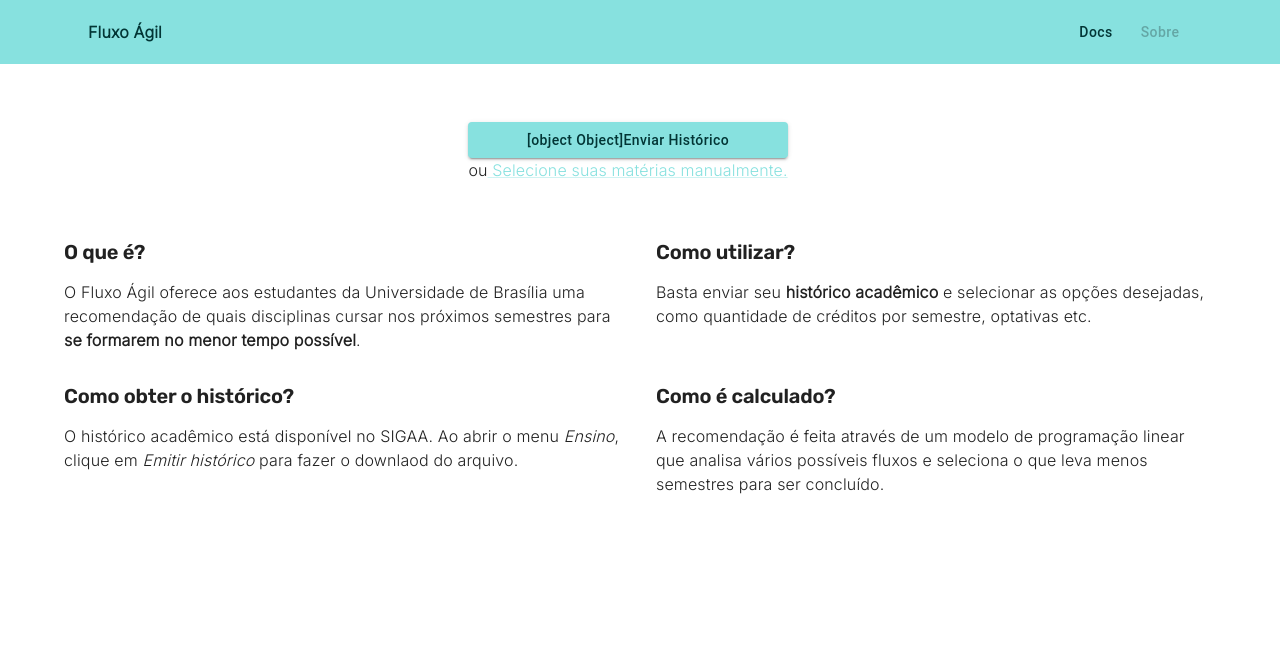
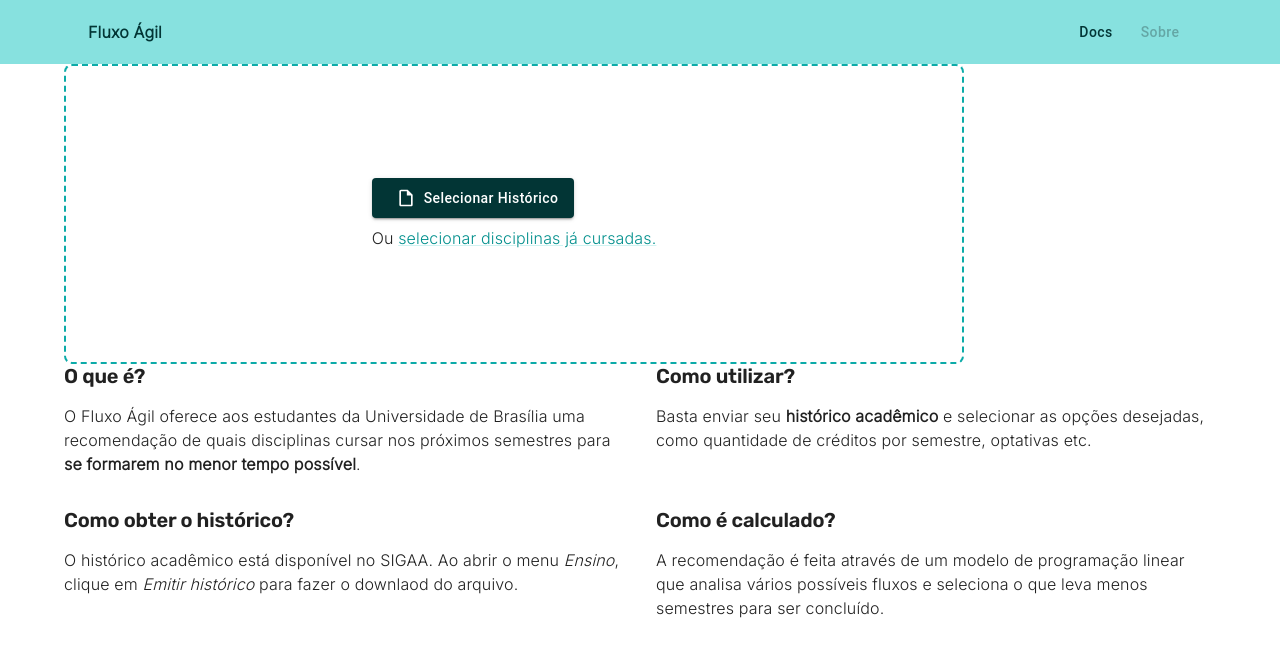
Before and after one commit to UnBArqDsw2022-1/2022.1_G4_FluxoAgil-client, a React (Vite) app: page / in a window 1280 px wide. Shown: the top 656 px of the page. Built offline with nearby package versions, Linux system fonts and the light colour scheme.

Commit message:
feat: realiza melhorias

```diff
--- a/src/App.tsx
+++ b/src/App.tsx
@@ -10,7 +10,11 @@ function App() {
       <Header />
 
       <Container>
-        <UploadComponent onFileSelected={() => null} />
+        <UploadComponent
+          onFileSelected={() => {
+            return ''
+          }}
+        />
 
         <Guide />
       </Container>
--- a/src/components/ButtonComponent/index.tsx
+++ b/src/components/ButtonComponent/index.tsx
@@ -1,31 +1,57 @@
 /* eslint-disable react/require-default-props */
-import { Button, Grid, ThemeProvider } from '@mui/material'
+import {
+  Button,
+  Container,
+  CssBaseline,
+  Grid,
+  ThemeProvider,
+} from '@mui/material'
 import React from 'react'
+import InsertDriveFileOutlinedIcon from '@mui/icons-material/InsertDriveFileOutlined'
+import theme from '../../utilities/theme'
 
 interface Props {
-  icon?: any
+  isUpload: boolean
   label: string
   onClick: () => void
   variant?: 'contained' | 'outlined' | 'text'
+  color?: 'primary' | 'secondary'
 }
 
 const defaultProps: Props = {
-  icon: null,
+  isUpload: false,
   label: '',
   onClick: () => null,
   variant: 'contained',
+  color: 'secondary',
 }
 
 export default function ButtonComponent(props: Props = defaultProps) {
   return (
-    // <ThemeProvider theme={}>
-    <Grid container>
-      <Grid item xs={12}>
-        <Button variant={props.variant} fullWidth onClick={props.onClick}>
-          {props.icon !== null ? props.icon + props.label : props.label}
-        </Button>
+    <ThemeProvider theme={theme}>
+      <CssBaseline />
+      <Grid container>
+        <Grid item xs={12}>
+          <Button
+            variant={props.variant}
+            onClick={props.onClick}
+            color={props.color}
+            sx={{
+              padding: '8px 16px',
+            }}
+          >
+            {props.isUpload ? (
+              <InsertDriveFileOutlinedIcon
+                fontSize="small"
+                sx={{ marginX: 1 }}
+              />
+            ) : (
+              ''
+            )}
+            {props.label}
+          </Button>
+        </Grid>
       </Grid>
-    </Grid>
-    // </ThemeProvider>
+    </ThemeProvider>
   )
 }
--- a/src/components/UploadComponent/index.tsx
+++ b/src/components/UploadComponent/index.tsx
@@ -5,13 +5,14 @@ import {
   Typography,
   Link,
   Box,
+  CssBaseline,
 } from '@mui/material'
 import React, { createRef, useState, RefObject, useEffect } from 'react'
-import FileUploadIcon from '@mui/icons-material/FileUpload'
 import { FileCopy } from '@mui/icons-material'
 import ButtonComponent from '../ButtonComponent'
+import theme from '../../utilities/theme'
 
-const acceptedTypes = ['.pdf']
+const acceptedTypes = ['.pdf', 'application/pdf']
 
 interface UploadComponentProps {
   onFileSelected: undefined | ((file: File | null) => void)
@@ -73,17 +74,19 @@ export default function UploadComponent({
     if (files.length < 1) {
       setMessage({ type: 'erro', text: 'Falha ao obter o arquivo' })
     }
+
     const itemType = files[0].type
 
     if (itemType && !acceptedTypes.includes(itemType)) {
       setMessage({
         type: 'error',
-        text: 'Tipo de arquivo não suportado. Selecione um docx válido.',
+        text: 'Tipo de arquivo não suportado. Selecione um pdf válido.',
       })
     }
   }
 
   const handleDragExit = (e: any) => {
+    console.log('handleDragExit')
     setFileHovering(false)
     e.preventDefault()
     clearMessage()
@@ -124,7 +127,7 @@ export default function UploadComponent({
     if (itemType && !acceptedTypes.includes(itemType)) {
       setMessage({
         type: 'error',
-        text: 'Tipo de arquivo não suportado. Selecione um docx válido.',
+        text: 'Tipo de arquivo não suportado. Selecione um pdf válido.',
       })
     }
 
@@ -142,11 +145,10 @@ export default function UploadComponent({
   }
 
   return (
-    // <ThemeProvider theme={ }>
-    <Container component="main">
+    <ThemeProvider theme={theme}>
+      <CssBaseline />
       <Grid
         container
-        spacing={3}
         direction="column"
         alignItems="center"
         justifyContent="center"
@@ -156,41 +158,47 @@ export default function UploadComponent({
           opacity: fileHovering ? 0.8 : 1,
         }}
         sx={{
-          width: '100%',
-          minHeight: '200px',
-          padding: {
-            xs: 0,
-            sm: '1px',
-          },
+          width: '80vw',
+          maxWidth: '900px',
+          minHeight: '300px',
+          border: '2px dashed #0CABA8',
         }}
         onDragOver={handleDragStart}
         onDragExit={handleDragExit}
         onDrop={handleDropCapture}
-        onClick={handleDragAreaClick}
       >
         {!selectedFile && (
           <>
             {!fileHovering && (
               <Grid item xs={12}>
                 <ButtonComponent
-                  icon={<FileUploadIcon />}
-                  label="Enviar Histórico"
-                  onClick={() => {
-                    console.log('click')
-                  }}
+                  isUpload
+                  label="Selecionar Histórico"
+                  onClick={handleDragAreaClick}
                   variant="contained"
+                  color="secondary"
                 />
-                <Typography variant="body1">
-                  ou
+                <Typography variant="body1" marginTop={1}>
+                  Ou{' '}
                   <Link href="selectCourses">
-                    {' '}
-                    Selecione suas matérias manualmente.
+                    selecionar disciplinas já cursadas.
                   </Link>
                 </Typography>
               </Grid>
             )}
             {fileHovering && (message.text ? message.text : <FileCopy />)}
           </>
+        )}
+        {selectedFile && (
+          <Grid item>
+            <Typography>{JSON.stringify(selectedFile.name)}</Typography>
+            <ButtonComponent
+              isUpload
+              label="Selecionar outro arquivo"
+              onClick={handleDragAreaClick}
+              variant="outlined"
+            />
+          </Grid>
         )}
       </Grid>
       <Box display="none">
@@ -203,7 +211,6 @@ export default function UploadComponent({
           />
         </form>
       </Box>
-    </Container>
-    // </ThemeProvider>
+    </ThemeProvider>
   )
 }
--- a/src/utilities/theme.ts
+++ b/src/utilities/theme.ts
@@ -1,4 +1,12 @@
 import { createTheme } from '@mui/material/styles'
+
+const colors = {
+  'green-1': '#0FC2C0',
+  'green-2': '#0CABA8',
+  'green-3': '#008F8C',
+  'green-4': '#015958',
+  'green-5': '#023535',
+}
 
 const theme = createTheme({
   palette: {
@@ -20,6 +28,13 @@ const theme = createTheme({
         },
       },
     },
+    MuiLink: {
+      styleOverrides: {
+        root: {
+          color: colors['green-3'],
+        },
+      },
+    },
   },
 
   typography: {
```
